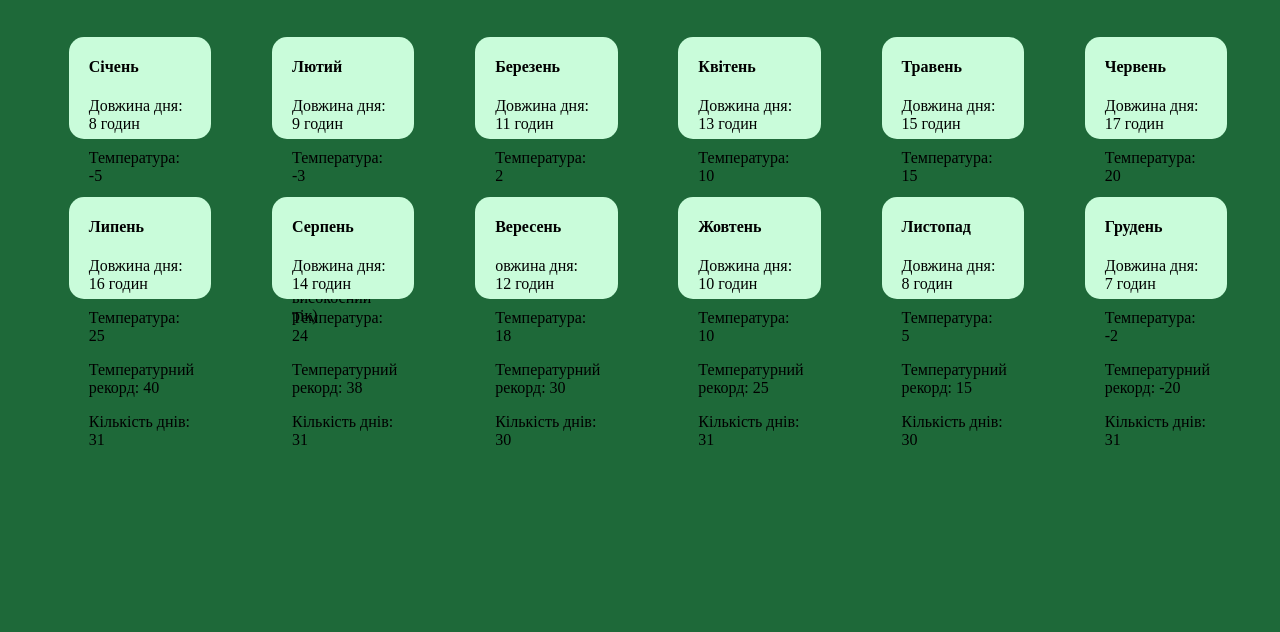
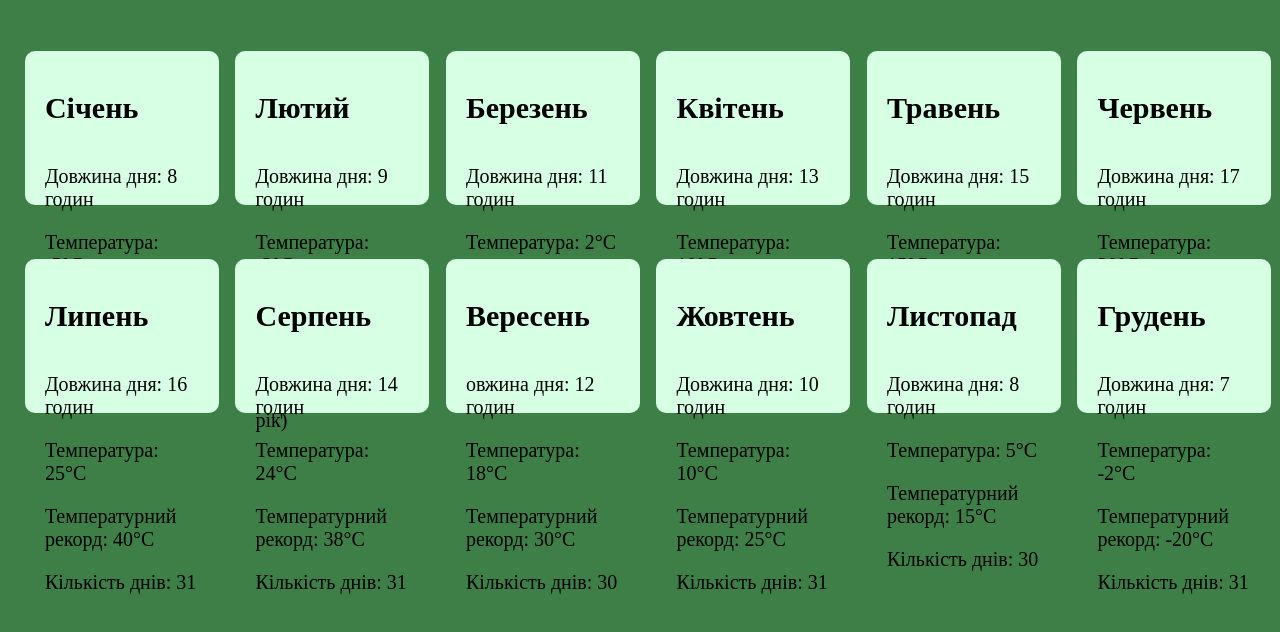
Before and after one commit to EXPerienceUA/HTML-CSS, a plain HTML site: page Homework/Hw2/hw2.3/index.html in a window 1280 px wide. Drawn offline with Linux system fonts and the light colour scheme.

Commit message:
вдосконалив hw2.3 та повністю закінчив роботу над ним

```diff
--- a/Homework/Hw2/hw2.3/index.html
+++ b/Homework/Hw2/hw2.3/index.html
@@ -9,52 +9,52 @@
     <link rel="stylesheet" href="style.css">
 </head>
 <body>
-<div class="box">
+<div class="box" id="box1">
     <div class="minibox">
         <h4>Січень</h4>
         <p>Довжина дня: 8 годин</p>
-        <p>Температура: -5</p>
-        <p>Температурний рекорд: -25</p>
+        <p>Температура: -5°C</p>
+        <p>Температурний рекорд: -25°C</p>
         <p>Кількість днів: 31</p>
     </div>
 
     <div class="minibox">
         <h4>Лютий</h4>
         <p>Довжина дня: 9 годин</p>
-        <p>Температура: -3</p>
-        <p>Температурний рекорд: -20</p>
+        <p>Температура: -3°C</p>
+        <p>Температурний рекорд: -20°C</p>
         <p>Кількість днів: 28 (29 у високосний рік)</p>
     </div>
 
     <div class="minibox">
         <h4>Березень</h4>
         <p>Довжина дня: 11 годин</p>
-        <p>Температура: 2</p>
-        <p>Температурний рекорд: -10</p>
+        <p>Температура: 2°C</p>
+        <p>Температурний рекорд: -10°C</p>
         <p>Кількість днів: 31</p>
     </div>
 
     <div class="minibox">
         <h4>Квітень</h4>
         <p>Довжина дня: 13 годин</p>
-        <p>Температура: 10</p>
-        <p>Температурний рекорд: -5</p>
+        <p>Температура: 10°C</p>
+        <p>Температурний рекорд: -5°C</p>
         <p>Кількість днів: 30</p>
     </div>
 
     <div class="minibox">
         <h4>Травень</h4>
         <p>Довжина дня: 15 годин</p>
-        <p>Температура: 15</p>
-        <p>Температурний рекорд: 30</p>
+        <p>Температура: 15°C</p>
+        <p>Температурний рекорд: 30°C</p>
         <p>Кількість днів: 31</p>
     </div>
 
     <div class="minibox">
         <h4>Червень</h4>
         <p>Довжина дня: 17 годин</p>
-        <p>Температура: 20</p>
-        <p>Температурний рекорд: 35</p>
+        <p>Температура: 20°C</p>
+        <p>Температурний рекорд: 35°C</p>
         <p>Кількість днів: 30</p>
     </div>
 </div>
@@ -62,48 +62,48 @@
         <div class="minibox">
             <h4>Липень</h4>
             <p>Довжина дня: 16 годин</p>
-            <p>Температура: 25</p>
-            <p>Температурний рекорд: 40</p>
+            <p>Температура: 25°C</p>
+            <p>Температурний рекорд: 40°C</p>
             <p>Кількість днів: 31</p>
         </div>
 
         <div class="minibox">
             <h4>Серпень</h4>
             <p>Довжина дня: 14 годин</p>
-            <p>Температура: 24</p>
-            <p>Температурний рекорд: 38</p>
+            <p>Температура: 24°C</p>
+            <p>Температурний рекорд: 38°C</p>
             <p>Кількість днів: 31</p>
         </div>
 
         <div class="minibox">
             <h4>Вересень</h4>
             <p>овжина дня: 12 годин</p>
-            <p>Температура: 18</p>
-            <p>Температурний рекорд: 30</p>
+            <p>Температура: 18°C</p>
+            <p>Температурний рекорд: 30°C</p>
             <p>Кількість днів: 30</p>
         </div>
 
         <div class="minibox">
             <h4>Жовтень</h4>
             <p>Довжина дня: 10 годин</p>
-            <p>Температура: 10</p>
-            <p>Температурний рекорд: 25</p>
+            <p>Температура: 10°C</p>
+            <p>Температурний рекорд: 25°C</p>
             <p>Кількість днів: 31</p>
         </div>
 
         <div class="minibox">
             <h4>Листопад</h4>
             <p>Довжина дня: 8 годин</p>
-            <p>Температура: 5</p>
-            <p>Температурний рекорд: 15</p>
+            <p>Температура: 5°C</p>
+            <p>Температурний рекорд: 15°C</p>
             <p>Кількість днів: 30</p>
         </div>
 
         <div class="minibox">
             <h4>Грудень</h4>
             <p>Довжина дня: 7 годин</p>
-            <p>Температура: -2</p>
-            <p>Температурний рекорд: -20</p>
+            <p>Температура: -2°C</p>
+            <p>Температурний рекорд: -20°C</p>
             <p>Кількість днів: 31</p>
         </div>
     </div>
--- a/Homework/Hw2/hw2.3/style.css
+++ b/Homework/Hw2/hw2.3/style.css
@@ -1,7 +1,11 @@
 body{
-    background-color: #1e6939;
+    background-color: rgba(24, 101, 34, 0.83);
+    font-size: 20px;
 }
 
+h4{
+    font-size: 30px;
+}
 .box{
     display: flex;
     justify-content: space-evenly;
@@ -10,9 +14,13 @@ body{
     width: 100vw;
 }
 .minibox{
-    background-color: #c9fcda;
-    width: 8vw;
-    height: 8vw;
-    border-radius: 15px;
+    background-color: #d6ffe4;
+    width: 12vw;
+    height: 12vw;
+    border-radius: 10px;
     padding: 0 20px;
 }
+
+#box1{
+    margin: 6vh 0;
+}
```
